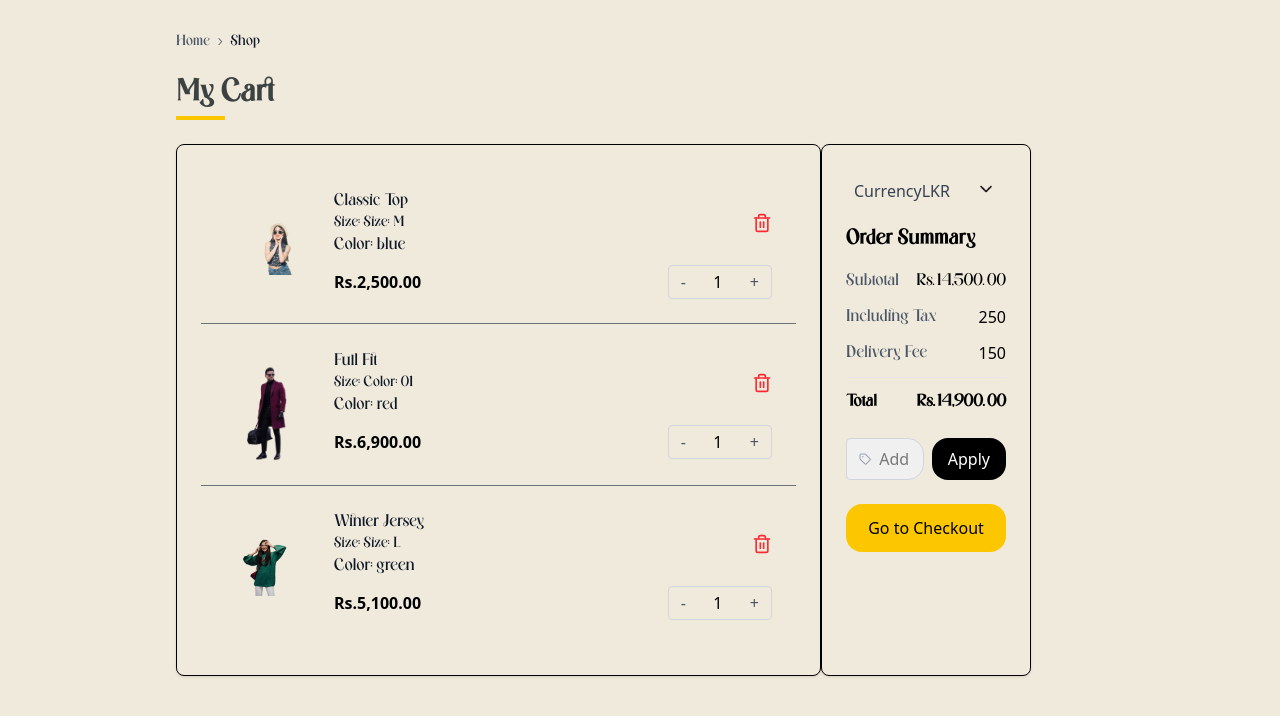
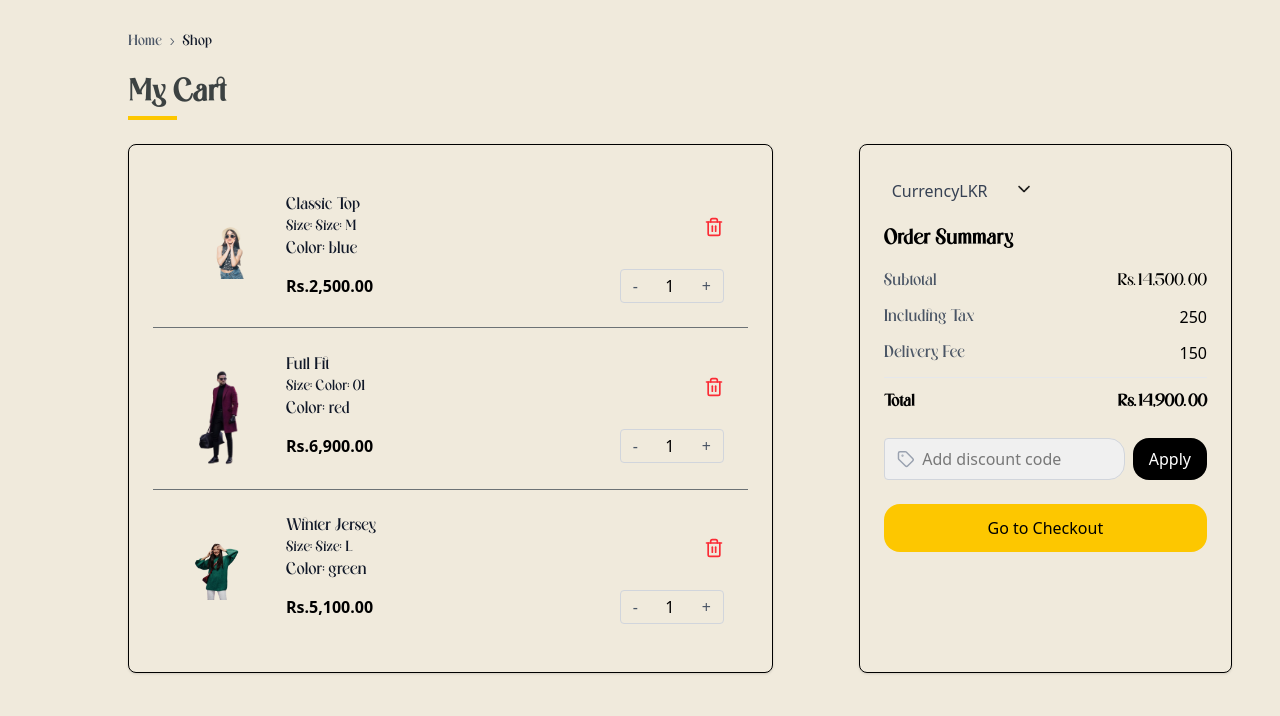
Before and after one commit to Fuchsius/HouseOfSalga, a React (Vite) app: page /cart in a window 1280 px wide. Shown: the top 716 px of the page. Built offline with nearby package versions, Linux system fonts and the light colour scheme.

Commit message:
Applied the necessary features to enhance the functionality and user experience of the web pages.

```diff
--- a/src/components/breadcrumb.jsx
+++ b/src/components/breadcrumb.jsx
@@ -1,6 +1,6 @@
 export default function Breadcrumb() {
   return (
-    <nav className="font-primary text-sm text-gray-600 ml-40">
+    <nav className="font-primary text-sm text-gray-600 ml-4 lg:ml-20 flex items-center flex-wrap">
       <span className="hover:text-gray-900 cursor-pointer">Home</span>
       <span className="mx-2">{">"}</span>
       <span className="text-gray-900 font-medium">Shop</span>
--- a/src/components/cart-items.jsx
+++ b/src/components/cart-items.jsx
@@ -3,7 +3,7 @@ import { Trash2 } from "lucide-react";
 
 export default function CartItems({ items, updateQuantity, removeItem }) {
   return (
-    <div className="bg-[#F0EADC] w-[645px] h-[532px] top-[320px] left-[160px] pt-[20px] pr-[24px] pb-[20px] pl-[24px] ml-40 border-1 rounded-lg shadow-sm overflow-hidden">
+    <div className="bg-[#F0EADC] w-full lg:max-w-[645px] h-auto p-6 lg:ml-20 border rounded-lg shadow-sm overflow-hidden">
       {items.map((item) => (
         <div
           key={item.id}
--- a/src/components/cart.jsx
+++ b/src/components/cart.jsx
@@ -60,22 +60,22 @@ export default function CartPage() {
 
   return (
     <div className="min-h-screen bg-[#F0EADC] py-8 ">
-      <div className="container mx-auto px-4  ">
+      <div className="container mx-auto px-4 md:px-8 lg:px-12 ">
         <Breadcrumb />
-        <h1 className="text-3xl font-bold mt-6 mb-8 relative inline-block font-primary text-[#3C4242] ml-40">
+        <h1 className="text-3xl font-bold mt-6 mb-8 relative inline-block font-primary text-[#3C4242] ml-4 lg:ml-20">
           My Cart
           <span className="absolute -bottom-2 left-0 w-1/2 h-1 bg-yellow-400"></span>
         </h1>
 
-        <div className="flex flex-col lg:flex-row ">
-          <div className="lg:w-2/3">
+        <div className="flex flex-col lg:flex-row gap-8 ">
+          <div className="w-full lg:w-2/3">
             <CartItems
               items={cartItems}
               updateQuantity={updateQuantity}
               removeItem={removeItem}
             />
           </div>
-          <div className="lg:w-1/3 mr-64 ">
+          <div className="w-full lg:w-1/3 lg:ml-8  ">
             <OrderSummary
               subtotal={subtotal}
               tax={tax}
--- a/src/components/filter-sidebar.jsx
+++ b/src/components/filter-sidebar.jsx
@@ -19,7 +19,7 @@ export default function FilterSidebar() {
   ];
 
   return (
-    <div className="w-[428px] h-[1095px] top-[259px] left-[160px] bg-[#F0EADC] p-6 rounded-lg shadow-sm border-1">
+    <div className="w-full max-w-[90%] sm:max-w-[428px] h-auto sm:h-[1095px] top-[259px] left-[160px] bg-[#F0EADC] p-6 rounded-lg shadow-sm border">
       {/* Filters Header */}
       <div className="flex items-center justify-between mb-6">
         <h2 className="font-semibold text-gray-900 font-primary">FILTERS</h2>
@@ -51,7 +51,10 @@ export default function FilterSidebar() {
         <div className="space-y-2">
           <div className="flex items-center space-x-2">
             <Checkbox id="women" defaultChecked />
-            <label htmlFor="women" className="text-sm text-gray-700">
+            <label
+              htmlFor="women"
+              className="text-sm text-gray-700 font-primary"
+            >
               Women
             </label>
           </div>
@@ -69,8 +72,10 @@ export default function FilterSidebar() {
 
       {/* Size Section */}
       <div className="mb-6">
-        <h3 className="font-medium text-gray-900 mb-3 font-primary">SIZE</h3>
-        <div className="space-y-2">
+        <h3 className="font-medium text-gray-900 mb-3 font-primary font-primary">
+          SIZE
+        </h3>
+        <div className="space-y-2 font-primary">
           {["Small", "Medium", "Large", "Extra Large"].map((size) => (
             <div key={size} className="flex items-center space-x-2">
               <Checkbox id={size.toLowerCase()} />
--- a/src/components/order-summary.jsx
+++ b/src/components/order-summary.jsx
@@ -16,7 +16,7 @@ export default function OrderSummary({ subtotal, tax, deliveryFee, total }) {
   };
 
   return (
-    <div className="bg-[#F0EADC] rounded-lg shadow-sm border-1 w-full max-w-[455px] h-full max-h-[532px] p-4 md:p-6 mx-auto space-y-6 ml-0">
+    <div className="bg-[#F0EADC] rounded-lg shadow-sm border-1 w-full max-w-[455px] h-full max-h-[532px] p-4 md:p-6 mx-auto space-y-6 ml-0 ">
       {/* Currency Section */}
       <div className="flex items-center mb-4">
         <Currency />
--- a/src/components/shop.jsx
+++ b/src/components/shop.jsx
@@ -168,6 +168,7 @@ export default function ShopPage() {
             ))}
           </div>
         </div>
+        {/*mobile view*/}
         <div className="xl:hidden mb-4">
           <button
             className="bg-[#F0EADC] text-black px-4 py-2 rounded font-primary"
```
